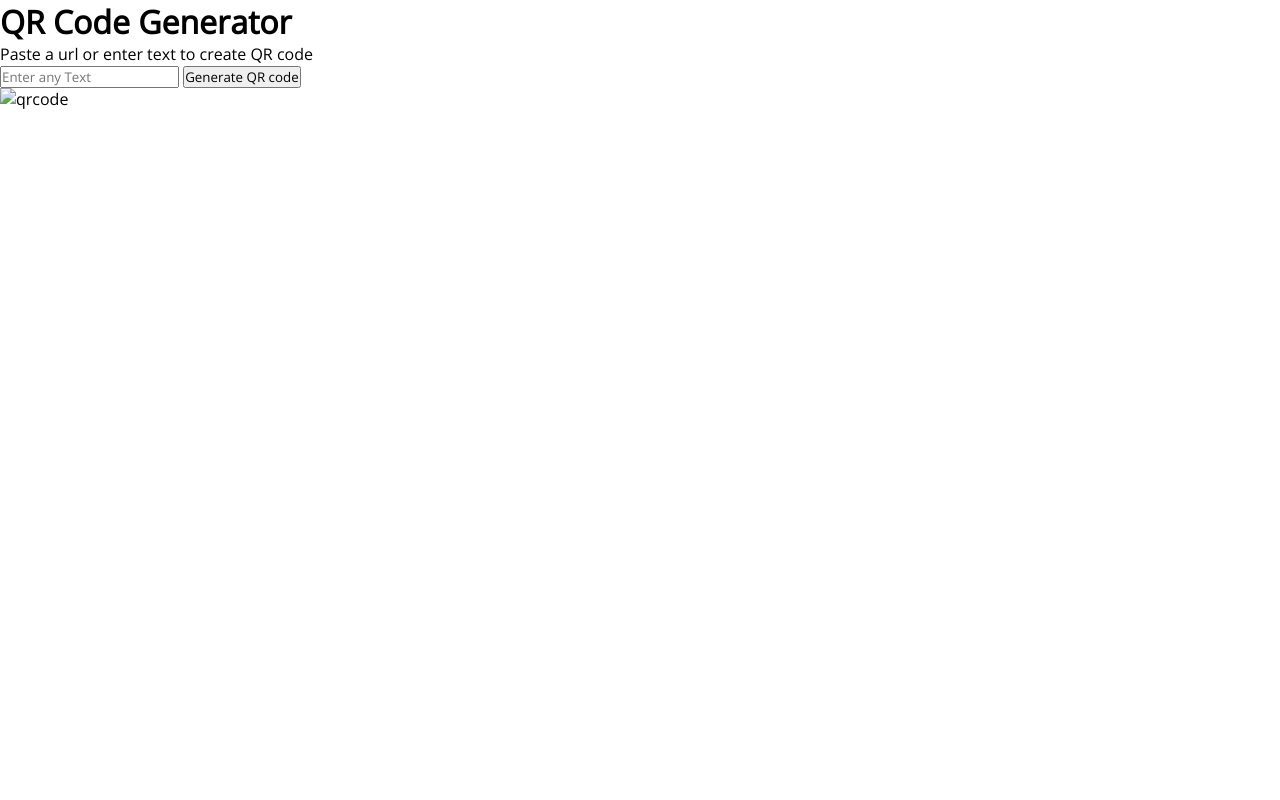
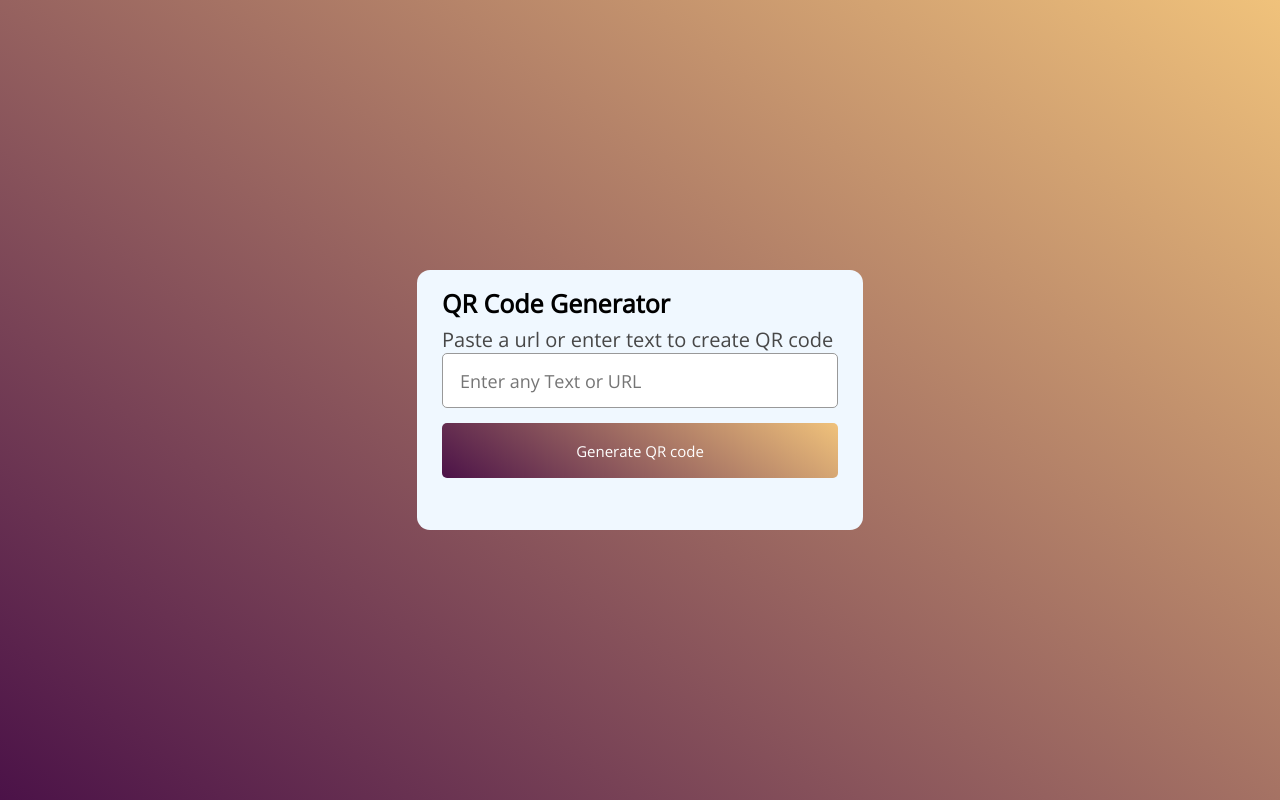
Before and after one commit to Lucifer4255/QR_Code_Generator, a plain HTML site: page index.html in a window 1280 px wide. Drawn offline with nearby package versions, Linux system fonts and the light colour scheme.

Commit message:
practice project complete

```diff
--- a/index.html
+++ b/index.html
@@ -8,7 +8,7 @@
     <title>QR code generator</title>
 </head>
 <body>
-    <div id="container">
+    <div class="container">
         <header>
             <h1>
                 QR Code Generator
@@ -16,12 +16,13 @@
             <p>Paste a url or enter text to create QR code</p>
         </header>
         <div class="form">
-            <input type="text" placeholder="Enter any Text">
+            <input type="text" placeholder="Enter any Text or URL">
             <button>Generate QR code</button>
         </div>
         <div class="qr-code">
-            <img src="qrcode.png" alt="qrcode">
+            <img src="" alt="qrcode">
         </div>
     </div>
+    <script src="script.js"></script>
 </body>
 </html>
--- /dev/null
+++ b/script.js
@@ -0,0 +1,15 @@
+const container=document.querySelector(".container");
+const generateBtn=container.querySelector(".form button");
+const Inptxt=container.querySelector(".form input");
+const qrImg=container.querySelector(".qr-code img");
+generateBtn.addEventListener("click",()=>{
+    let qrvalue=Inptxt.value;
+    if(!qrvalue) return alert("Enter a text");
+    generateBtn.innerText="Generating QR code....";
+    console.log(qrvalue);
+    qrImg.src=`https://api.qrserver.com/v1/create-qr-code/?size=170x170&data=${qrvalue}`;
+    qrImg.addEventListener("load",()=>{
+        container.classList.add("active");
+        generateBtn.innerText="Generate QR code";
+    })
+});
--- a/style.css
+++ b/style.css
@@ -5,3 +5,68 @@
     box-sizing: border-box;
     font-family: 'Open Sans', sans-serif;
 }
+body{
+    display:flex;
+    background: linear-gradient(217deg,#F0C27B,#4B1248);
+    min-height: 100vh;
+    justify-content: center;
+    align-items: center;
+}
+.container{
+    background: aliceblue;
+    height: 260px;
+    display: block;
+    border-radius: 13px;
+    max-width: 500px;
+    padding: 16px 25px;
+    transition: height 0.2s ease;
+}
+.container.active{
+    height:500px;
+}
+header h1{
+    font-size: 25px;
+    font-weight: 1000;
+}
+header p{
+    margin-top: 6px;
+    color: #474747;
+    font-size: 20px;
+}
+.form :where(input,button){
+    width:100%;
+    height: 55px;
+    border:none;
+    outline: none;
+    border-radius: 5px;
+
+}
+.form input{
+    font-size: 18px;
+    padding: 0 17px;
+    border: 1px solid #999;
+}
+.form button{
+    margin-top: 15px;
+    color:white;
+    background:linear-gradient(217deg,#F0C27B,#4B1248) ;
+    cursor: pointer;
+    font-size: 15px;
+}
+.container .qr-code{
+    display:flex;
+    padding: 0 33px;
+    margin-top: 20px;
+    opacity: 0;
+    height: 251px;
+    pointer-events: none;
+    border-radius: 3px;
+    align-items: center;
+    justify-content: center;
+    border: 1px solid #999;
+}
+.container.active .qr-code{
+    opacity: 1;
+    pointer-events: auto;
+    transition: opacity 0.5s 0.05s ease;
+}
```
Also changed, not shown: qrcode.jpg (added), qrcode.png (added).
